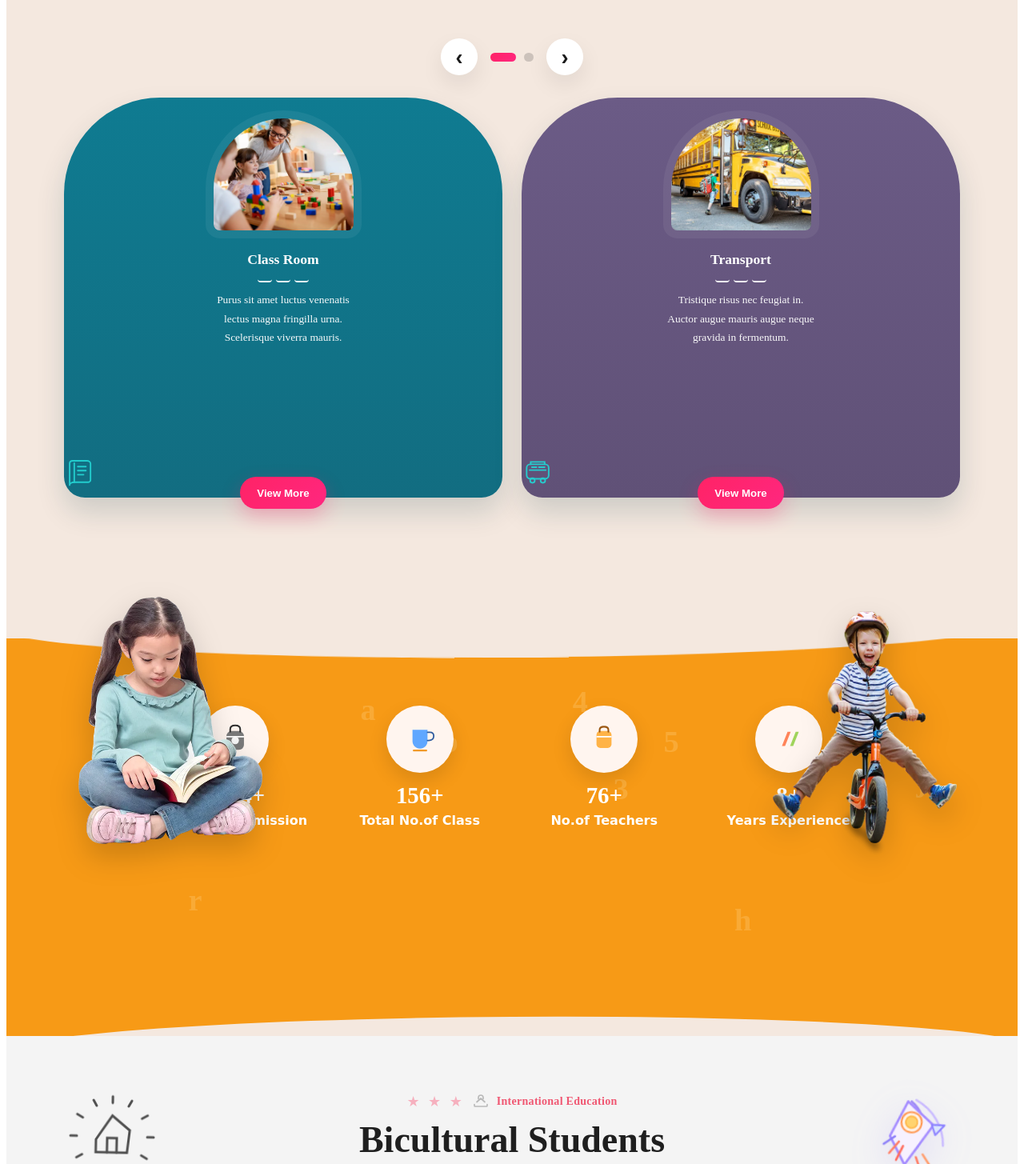
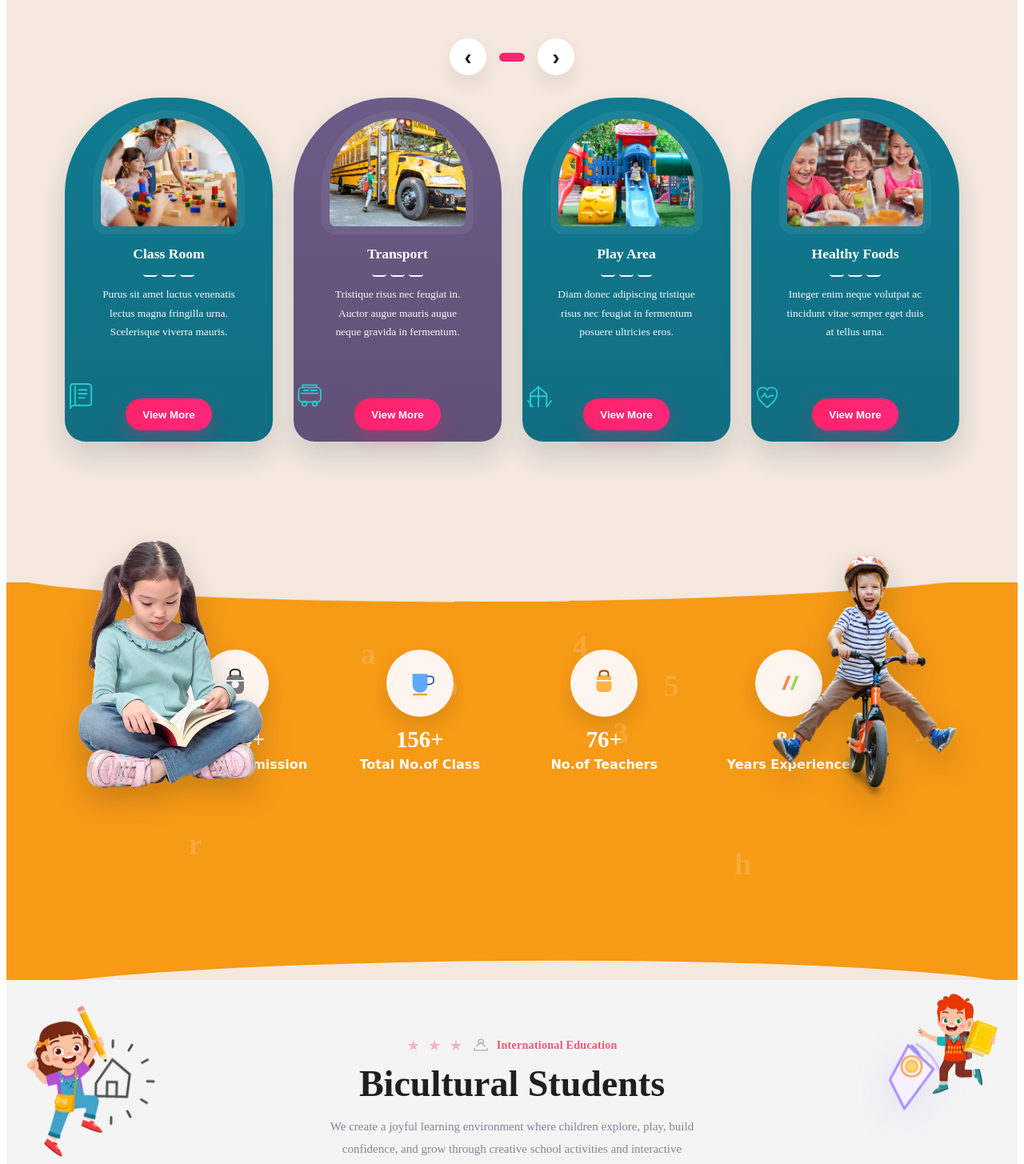
Before and after one commit to CODE-WITH-PRASANTA/kids-Cool, a React app in the folder Frontend/: page / in a window 1280 px wide. Shown: the part 3175-4630 px from the top of the page at 80% size. Built offline with nearby package versions, Linux system fonts and the light colour scheme; the HTML template or start-up script is replaced by a standard one.

Commit message:
Home page Responsive, and pagination

```diff
--- a/Frontend/src/Components/Blog/Blog.css
+++ b/Frontend/src/Components/Blog/Blog.css
@@ -101,6 +101,7 @@
   object-fit: contain;
   animation: blogFloat 4.8s ease-in-out infinite;
   flex-shrink: 0;
+  margin-top: -90px;
 }
 
 .blogSection__titleContent {
--- a/Frontend/src/Components/Education/Education.css
+++ b/Frontend/src/Components/Education/Education.css
@@ -246,19 +246,9 @@
   transition-delay: 0.46s;
 }
 
-.educationSection__field {
-  position: relative;
-  z-index: 110;
-  margin-top: 4px;
-  height: 380px;
-  /* background-repeat: no-repeat; */
-  background-position: center bottom;
-  background-size: cover;
-}
-
 .educationSection__kid {
   position: absolute;
-  bottom: 24px;
+  bottom: -14px;
   width: 100px;
   pointer-events: none;
   z-index: 3;
@@ -267,13 +257,13 @@
 
 .educationSection__kid--left {
   left: max(2%, 22px);
-  top: -35px;
+  top: 35px;
 }
 
 .educationSection__kid--right {
   right: max(2%, 22px);
   animation-delay: 0.6s;
-  top: -33px;
+  top: 25px;
 }
 
 .educationSection__modal {
@@ -687,3 +677,46 @@
     height: 74px;
   }
 }
+
+/* MOBILE SLIDER */
+.educationSection__mobileSlider img {
+  width: 100%;
+  height: 260px;
+  object-fit: cover;
+  border-radius: 14px;
+}
+
+/* CONTROLS */
+.educationSection__controls {
+  display: flex;
+  justify-content: space-between;
+  margin-top: 10px;
+}
+
+.educationSection__controls button {
+  background: #000;
+  color: #fff;
+  border: none;
+  padding: 6px 12px;
+  border-radius: 6px;
+}
+
+/* DOTS */
+.educationSection__dots {
+  display: flex;
+  justify-content: center;
+  gap: 6px;
+  margin-top: 10px;
+}
+
+.educationSection__dots span {
+  width: 8px;
+  height: 8px;
+  background: #ccc;
+  border-radius: 50%;
+  cursor: pointer;
+}
+
+.educationSection__dots span.active {
+  background: #000;
+}
--- a/Frontend/src/Components/Education/Education.jsx
+++ b/Frontend/src/Components/Education/Education.jsx
@@ -1,7 +1,6 @@
 import React, { useEffect, useRef, useState } from "react";
 import "./Education.css";
 
-import fieldBg from "../../assets/field-removebg-preview.webp";
 import heroImg from "../../assets/Section1.webp";
 import img2 from "../../assets/Section2.webp";
 import img3 from "../../assets/Section3.webp";
@@ -15,6 +14,10 @@ const Education = () => {
   const sectionRef = useRef(null);
   const [isVisible, setIsVisible] = useState(false);
   const [activeImage, setActiveImage] = useState(null);
+
+  // ✅ mobile pagination
+  const [isMobile, setIsMobile] = useState(false);
+  const [currentIndex, setCurrentIndex] = useState(0);
 
   const galleryImages = [
     {
@@ -47,14 +50,17 @@ const Education = () => {
       alt: "Kids group learning together",
       className: `${base}__card ${base}__card--wide`,
     },
-    // {
-    //   id: 6,
-    //   image: img6,
-    //   alt: "Toddler playing with blocks",
-    //   className: `${base}__card ${base}__card--bottom`,
-    // },
   ];
 
+  // ✅ detect mobile
+  useEffect(() => {
+    const check = () => setIsMobile(window.innerWidth <= 768);
+    check();
+    window.addEventListener("resize", check);
+    return () => window.removeEventListener("resize", check);
+  }, []);
+
+  // ✅ intersection observer (fixed duplicate)
   useEffect(() => {
     const current = sectionRef.current;
     if (!current) return;
@@ -70,10 +76,10 @@ const Education = () => {
     );
 
     observer.observe(current);
-
     return () => observer.disconnect();
   }, []);
 
+  // ✅ modal ESC + scroll lock (fixed duplicate)
   useEffect(() => {
     const handleEsc = (e) => {
       if (e.key === "Escape") {
@@ -94,6 +100,17 @@ const Education = () => {
       document.body.style.overflow = "";
     };
   }, [activeImage]);
+
+  // ✅ pagination
+  const nextSlide = () => {
+    setCurrentIndex((prev) => (prev + 1) % galleryImages.length);
+  };
+
+  const prevSlide = () => {
+    setCurrentIndex(
+      (prev) => (prev - 1 + galleryImages.length) % galleryImages.length
+    );
+  };
 
   return (
     <>
@@ -167,95 +184,58 @@ const Education = () => {
             <div className={`${base}__topIcon`} aria-hidden="true">
               <svg viewBox="0 0 120 120" fill="none">
                 <g className={`${base}__topIconDraw`}>
-                  <path
-                    d="M50 22C63 28 72 41 73 54"
-                    stroke="#9b87f5"
-                    strokeWidth="2.6"
-                    strokeLinecap="round"
-                  />
-                  <path
-                    d="M72 54C74 68 68 82 56 92"
-                    stroke="#7f72ff"
-                    strokeWidth="2.6"
-                    strokeLinecap="round"
-                  />
-                  <path
-                    d="M55 19C77 25 94 42 99 64"
-                    stroke="#c8b9ff"
-                    strokeWidth="2.6"
-                    strokeLinecap="round"
-                  />
-                  <path
-                    d="M46 23L82 43L60 97L35 68L46 23Z"
-                    fill="#f7f1ff"
-                    stroke="#a48cff"
-                    strokeWidth="2.8"
-                    strokeLinejoin="round"
-                  />
-                  <path
-                    d="M56 34C63 34 68 39 68 46C68 53 63 58 56 58C49 58 44 53 44 46C44 39 49 34 56 34Z"
-                    fill="#fff4ea"
-                    stroke="#ff9955"
-                    strokeWidth="2.2"
-                  />
-                  <path
-                    d="M56 39C60 39 63 42 63 46C63 50 60 53 56 53C52 53 49 50 49 46C49 42 52 39 56 39Z"
-                    fill="#ffd36f"
-                    stroke="#ffb648"
-                    strokeWidth="1.8"
-                  />
-                  <path
-                    d="M41 67L30 79"
-                    stroke="#8b7ef8"
-                    strokeWidth="2.6"
-                    strokeLinecap="round"
-                  />
-                  <path
-                    d="M47 72L39 88"
-                    stroke="#ff7d64"
-                    strokeWidth="2.6"
-                    strokeLinecap="round"
-                  />
-                  <path
-                    d="M53 76L49 94"
-                    stroke="#ff6a59"
-                    strokeWidth="2.6"
-                    strokeLinecap="round"
-                  />
-                  <path
-                    d="M80 43L95 40L87 54L80 43Z"
-                    fill="#dae6ff"
-                    stroke="#8d83ff"
-                    strokeWidth="2.2"
-                    strokeLinejoin="round"
-                  />
-                  <path
-                    d="M71 85L80 99"
-                    stroke="#ff7d64"
-                    strokeWidth="2.6"
-                    strokeLinecap="round"
-                  />
-                  <path
-                    d="M78 80L92 93"
-                    stroke="#ff9b6a"
-                    strokeWidth="2.6"
-                    strokeLinecap="round"
-                  />
+                  <path d="M50 22C63 28 72 41 73 54" stroke="#9b87f5" strokeWidth="2.6" strokeLinecap="round"/>
+                  <path d="M72 54C74 68 68 82 56 92" stroke="#7f72ff" strokeWidth="2.6" strokeLinecap="round"/>
+                  <path d="M55 19C77 25 94 42 99 64" stroke="#c8b9ff" strokeWidth="2.6" strokeLinecap="round"/>
+                  <path d="M46 23L82 43L60 97L35 68L46 23Z" fill="#f7f1ff" stroke="#a48cff" strokeWidth="2.8"/>
+                  <path d="M56 34C63 34 68 39 68 46C68 53 63 58 56 58C49 58 44 53 44 46C44 39 49 34 56 34Z" fill="#fff4ea" stroke="#ff9955" strokeWidth="2.2"/>
+                  <path d="M56 39C60 39 63 42 63 46C63 50 60 53 56 53C52 53 49 50 49 46C49 42 52 39 56 39Z" fill="#ffd36f" stroke="#ffb648" strokeWidth="1.8"/>
                 </g>
               </svg>
             </div>
           </div>
 
+          {/* ===== GALLERY ===== */}
           <div className={`${base}__gallery`}>
+            {isMobile ? (
+              <div className={`${base}__mobileSlider`}>
+                <div
+                  className={galleryImages[currentIndex].className}
+                  onClick={() => setActiveImage(galleryImages[currentIndex])}
+                >
+                  <img
+                    src={galleryImages[currentIndex].image}
+                    alt={galleryImages[currentIndex].alt}
+                  />
+                </div>
+
+                <div className={`${base}__controls`}>
+                  <button onClick={prevSlide}>‹</button>
+                  <span>
+                    {currentIndex + 1} / {galleryImages.length}
+                  </span>
+                  <button onClick={nextSlide}>›</button>
+                </div>
+
+                <div className={`${base}__dots`}>
+                  {galleryImages.map((_, i) => (
+                    <span
+                      key={i}
+                      className={i === currentIndex ? "active" : ""}
+                      onClick={() => setCurrentIndex(i)}
+                    />
+                  ))}
+                </div>
+              </div>
+            ) : (
+              <>
                 <div className={`${base}__left`}>
                   <button
-                type="button"
                     className={`${base}__imageButton ${base}__imageButton--main`}
                     onClick={() => setActiveImage(galleryImages[0])}
-                aria-label="Open main image preview"
                   >
                     <div className={galleryImages[0].className}>
-                  <img src={galleryImages[0].image} alt={galleryImages[0].alt} />
+                      <img src={galleryImages[0].image} alt="" />
                     </div>
                   </button>
                 </div>
@@ -264,54 +244,40 @@ const Education = () => {
                   {galleryImages.slice(1).map((item, index) => (
                     <button
                       key={item.id}
-                  type="button"
                       className={`${base}__imageButton ${base}__stagger${index + 1}`}
                       onClick={() => setActiveImage(item)}
-                  aria-label={`Open preview ${item.id}`}
                     >
                       <div className={item.className}>
-                    <img src={item.image} alt={item.alt} />
+                        <img src={item.image} alt="" />
                       </div>
                     </button>
                   ))}
                 </div>
+              </>
+            )}
           </div>
         </div>
 
-        <div
-          className={`${base}__field`}
-          style={{ backgroundImage: `url(${fieldBg})` }}
-          aria-hidden="true"
-        >
-          <img
-            src={pencilGirl}
-            alt=""
-            className={`${base}__kid ${base}__kid--left`}
-          />
-          <img
-            src={pencilBoy}
-            alt=""
-            className={`${base}__kid ${base}__kid--right`}
-          />
+        {/* kids images */}
+        <div>
+          <img src={pencilGirl} className={`${base}__kid ${base}__kid--left`} />
+          <img src={pencilBoy} className={`${base}__kid ${base}__kid--right`} />
         </div>
       </section>
 
+      {/* ===== FULL MODAL (RESTORED) ===== */}
       {activeImage && (
         <div
           className={`${base}__modal`}
           onClick={() => setActiveImage(null)}
-          role="dialog"
-          aria-modal="true"
         >
           <div
             className={`${base}__modalCard`}
             onClick={(e) => e.stopPropagation()}
           >
             <button
-              type="button"
               className={`${base}__close`}
               onClick={() => setActiveImage(null)}
-              aria-label="Close preview"
             >
               ×
             </button>
--- a/Frontend/src/Components/SchoolCampus/SchoolCampus.css
+++ b/Frontend/src/Components/SchoolCampus/SchoolCampus.css
@@ -297,6 +297,7 @@
   width: 90%;
   height: 80%;
   display: block;
+  margin-top: -102px;
 }
 
 .schoolCampus__statsSection {
@@ -782,3 +783,165 @@
     display: none;
   }
 }
+
+/* ===== FIX: CARD SIZE SAME LIKE DESIGN ===== */
+
+.schoolCampus__cardsGrid {
+  display: grid;
+  grid-template-columns: repeat(4, 1fr);
+  gap: 24px;
+  justify-items: center;
+}
+
+/* FIX CARD SIZE */
+.schoolCampus__card {
+  width: 100%;
+  max-width: 260px;   /* 🔥 fixed width */
+  height: 420px;      /* 🔥 fixed height */
+  border-radius: 120px 120px 26px 26px;
+}
+
+/* INNER FIX */
+.schoolCampus__cardInner {
+  height: 100%;
+  padding: 16px 16px 60px;
+  display: flex;
+  flex-direction: column;
+  align-items: center;
+  justify-content: flex-start;
+}
+
+/* IMAGE FIX */
+.schoolCampus__imgWrapper {
+  width: 170px;
+  height: 135px;
+  border-radius: 100px 100px 18px 18px;
+  overflow: hidden;
+  margin-bottom: 14px;
+}
+
+/* TEXT FIX */
+.schoolCampus__cardDesc {
+  max-width: 180px;
+  text-align: center;
+}
+
+/* BUTTON FIX */
+.schoolCampus__cardBtn {
+  bottom: 90px;
+}
+
+/* ===== MOBILE FIX ===== */
+@media (max-width: 767px) {
+
+  /* 🔥 2 CARDS IN MOBILE */
+  .schoolCampus__cardsGrid {
+    grid-template-columns: repeat(2, 1fr);
+    gap: 14px;
+  }
+
+  .schoolCampus__card {
+    max-width: 180px;
+    height: 360px;
+  }
+
+  .schoolCampus__cardInner {
+    padding: 12px 10px 55px;
+  }
+
+  .schoolCampus__imgWrapper {
+    width: 130px;
+    height: 105px;
+  }
+
+  .schoolCampus__cardTitle {
+    font-size: 0.9rem;
+  }
+
+  .schoolCampus__cardDesc {
+    font-size: 0.75rem;
+    line-height: 1.6;
+  }
+
+  .schoolCampus__cardBtn {
+    min-width: 90px;
+    height: 34px;
+    font-size: 0.75rem;
+  }
+}
+
+/* ===== SMALL MOBILE ===== */
+@media (max-width: 480px) {
+  .schoolCampus__cardsGrid {
+    grid-template-columns: repeat(2, 1fr);
+  }
+
+  .schoolCampus__card {
+    max-width: 160px;
+    height: 340px;
+  }
+
+  .schoolCampus__imgWrapper {
+    width: 120px;
+    height: 95px;
+  }
+}
+
+/* ===== DESKTOP (4 CARDS) ===== */
+.schoolCampus__cardsGrid {
+  display: grid;
+  grid-template-columns: repeat(4, 1fr); /* 🔥 4 cards */
+  gap: 24px;
+  justify-items: center;
+}
+
+/* FIX CARD SIZE */
+.schoolCampus__card {
+  width: 100%;
+  max-width: 260px;
+  height: 420px;
+  border-radius: 120px 120px 26px 26px;
+}
+
+/* ===== TABLET ===== */
+@media (max-width: 991px) {
+  .schoolCampus__cardsGrid {
+    grid-template-columns: repeat(2, 1fr);
+  }
+}
+
+/* ===== TABLET (<= 1024px → 2 CARDS) ===== */
+@media (max-width: 1024px) {
+  .schoolCampus__cardsGrid {
+    grid-template-columns: repeat(2, 1fr); /* ✅ 2 cards */
+  }
+}
+
+/* ===== MOBILE (<= 767px → STILL 2 CARDS) ===== */
+@media (max-width: 767px) {
+  .schoolCampus__cardsGrid {
+    grid-template-columns: repeat(2, 1fr);
+    gap: 14px;
+  }
+}
+
+/* ===== MOBILE (2 CARDS) ===== */
+@media (max-width: 767px) {
+  .schoolCampus__cardsGrid {
+    grid-template-columns: repeat(2, 1fr); /* 🔥 2 cards */
+    gap: 14px;
+  }
+
+  .schoolCampus__card {
+    max-width: 180px;
+    height: 360px;
+  }
+}
+
+/* ===== SMALL MOBILE ===== */
+@media (max-width: 480px) {
+  .schoolCampus__card {
+    max-width: 160px;
+    height: 340px;
+  }
+}
--- a/Frontend/src/Components/SchoolCampus/SchoolCampus.jsx
+++ b/Frontend/src/Components/SchoolCampus/SchoolCampus.jsx
@@ -74,20 +74,46 @@ const SchoolCampus = () => {
     { id: 4, count: "8+", label: "Years Experience", icon: "pencil" },
   ];
 
-  const cardsPerPage = 2;
+// ✅ dynamic cards per page
+const [cardsPerPage, setCardsPerPage] = useState(4);
+
+useEffect(() => {
+  const handleResize = () => {
+    if (window.innerWidth <= 1024) {
+      setCardsPerPage(2); // mobile
+    } else {
+      setCardsPerPage(4); // desktop
+    }
+
+    setCurrentPage(0); // reset page on resize (important)
+  };
+
+  handleResize();
+  window.addEventListener("resize", handleResize);
+  return () => window.removeEventListener("resize", handleResize);
+}, []);
+
+// ✅ total pages
 const totalPages = Math.ceil(campusCards.length / cardsPerPage);
 
+// ✅ paginated cards
 const paginatedCards = useMemo(() => {
   const start = currentPage * cardsPerPage;
   return campusCards.slice(start, start + cardsPerPage);
-  }, [currentPage]);
+}, [currentPage, cardsPerPage]);
 
+// ✅ prev
 const handlePrev = () => {
-    setCurrentPage((prev) => (prev === 0 ? totalPages - 1 : prev - 1));
+  setCurrentPage((prev) =>
+    prev === 0 ? totalPages - 1 : prev - 1
+  );
 };
 
+// ✅ next
 const handleNext = () => {
-    setCurrentPage((prev) => (prev === totalPages - 1 ? 0 : prev + 1));
+  setCurrentPage((prev) =>
+    prev === totalPages - 1 ? 0 : prev + 1
+  );
 };
 
   const renderFacilityIcon = (type) => {
```
Also changed, not shown: Frontend/src/Components/Teacher/Teacher.css (line endings or trailing spaces). Lines whose indentation alone changed are shown as unchanged.
